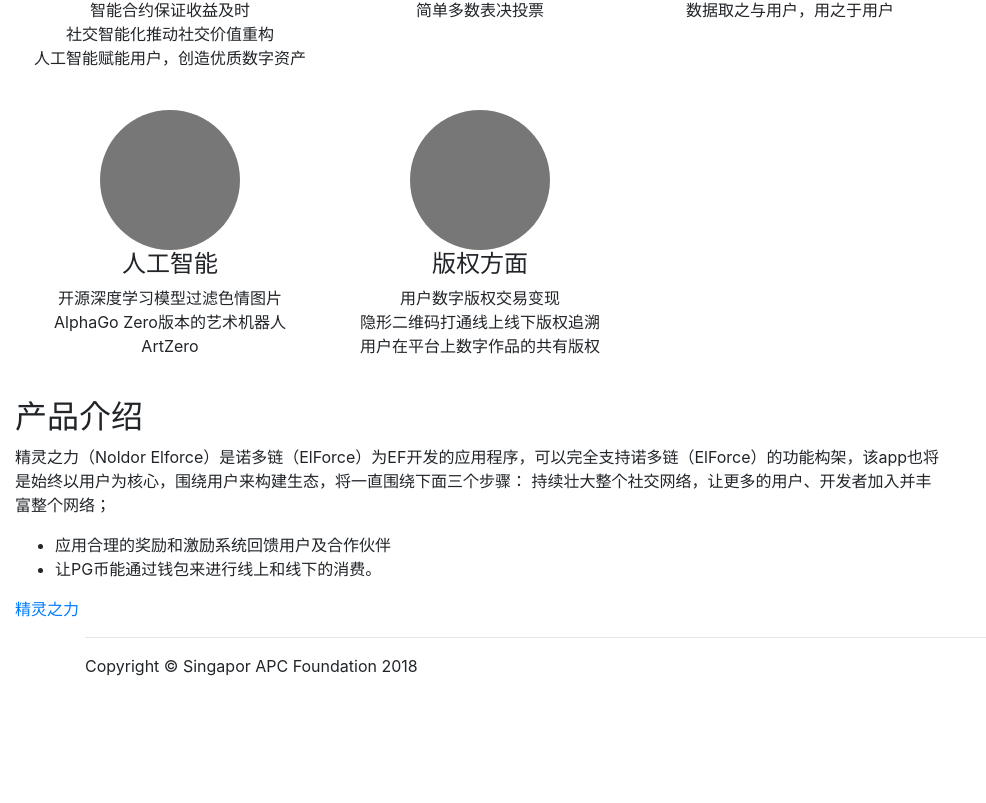
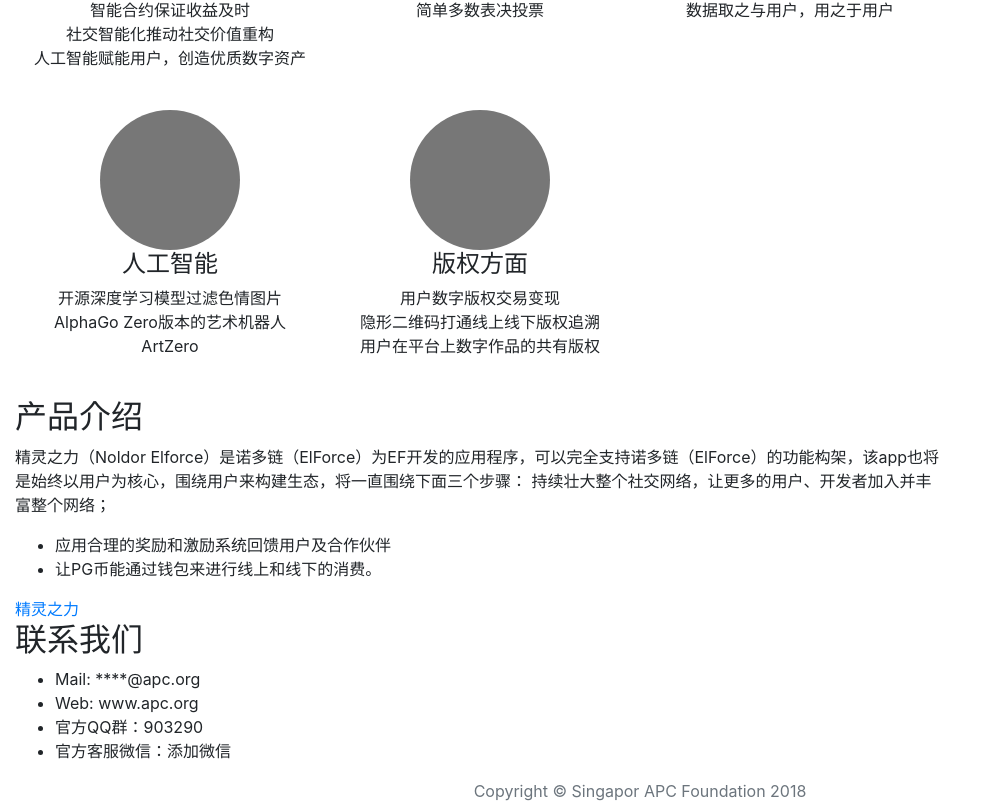
Before and after one commit to cylof22/apc-chain, an Angular app: page / in a window 1280 px wide. Shown: the part 600-1403 px from the top of the page, without its empty margins (0-986 px from the left). Before the commit the page ends 1294 px from the top, so only its background shows below. Built offline with nearby package versions, Linux system fonts and the light colour scheme.

Commit message:
add contact page and center the footer

```diff
--- a/src/app/app.component.html
+++ b/src/app/app.component.html
@@ -8,4 +8,6 @@
 
 <app-product></app-product>
 
+<app-contact></app-contact>
+
 <app-footer></app-footer>
--- a/src/app/app.module.ts
+++ b/src/app/app.module.ts
@@ -9,6 +9,7 @@
 import { ProductComponent } from './product/product.component';
 import { KernelComponent } from './kernel/kernel.component';
 import { ChainComponent } from './chain/chain.component';
+import { ContactComponent } from './contact/contact.component';
 
 
 @NgModule({
@@ -20,6 +21,7 @@
     ProductComponent,
     KernelComponent,
     ChainComponent,
+    ContactComponent,
   ],
   imports: [
     BrowserModule
--- /dev/null
+++ b/src/app/contact/contact.component.html
@@ -0,0 +1,10 @@
+
+  <div class = "col-md-9">
+    <h2 id = "product">联系我们</h2>
+    <ul>
+      <li>Mail: ****@apc.org</li>
+      <li>Web: www.apc.org</li>
+      <li>官方QQ群：903290</li>
+      <li>官方客服微信：添加微信</li>
+    </ul>
+  </div>
--- /dev/null
+++ b/src/app/contact/contact.component.ts
@@ -0,0 +1,15 @@
+import { Component, OnInit } from '@angular/core';
+
+@Component({
+  selector: 'app-contact',
+  templateUrl: './contact.component.html',
+  styleUrls: ['./contact.component.css']
+})
+export class ContactComponent implements OnInit {
+
+  constructor() { }
+
+  ngOnInit() {
+  }
+
+}
--- a/src/app/footer/footer.component.html
+++ b/src/app/footer/footer.component.html
@@ -1,6 +1,5 @@
-<div class="container">
-    <hr>
-    <footer>
-        <p>Copyright &copy; Singapor APC Foundation 2018</p>
-    </footer>
-</div>
+<footer class="mastfoot mt-auto text-center">
+    <div class="inner">
+      <span class="text-muted">Copyright &copy; Singapor APC Foundation 2018</span>
+    </div>
+</footer>
```
Also changed, not shown: src/app/contact/contact.component.css (added), 1 other file (tests, documents, lock files or other folders).
